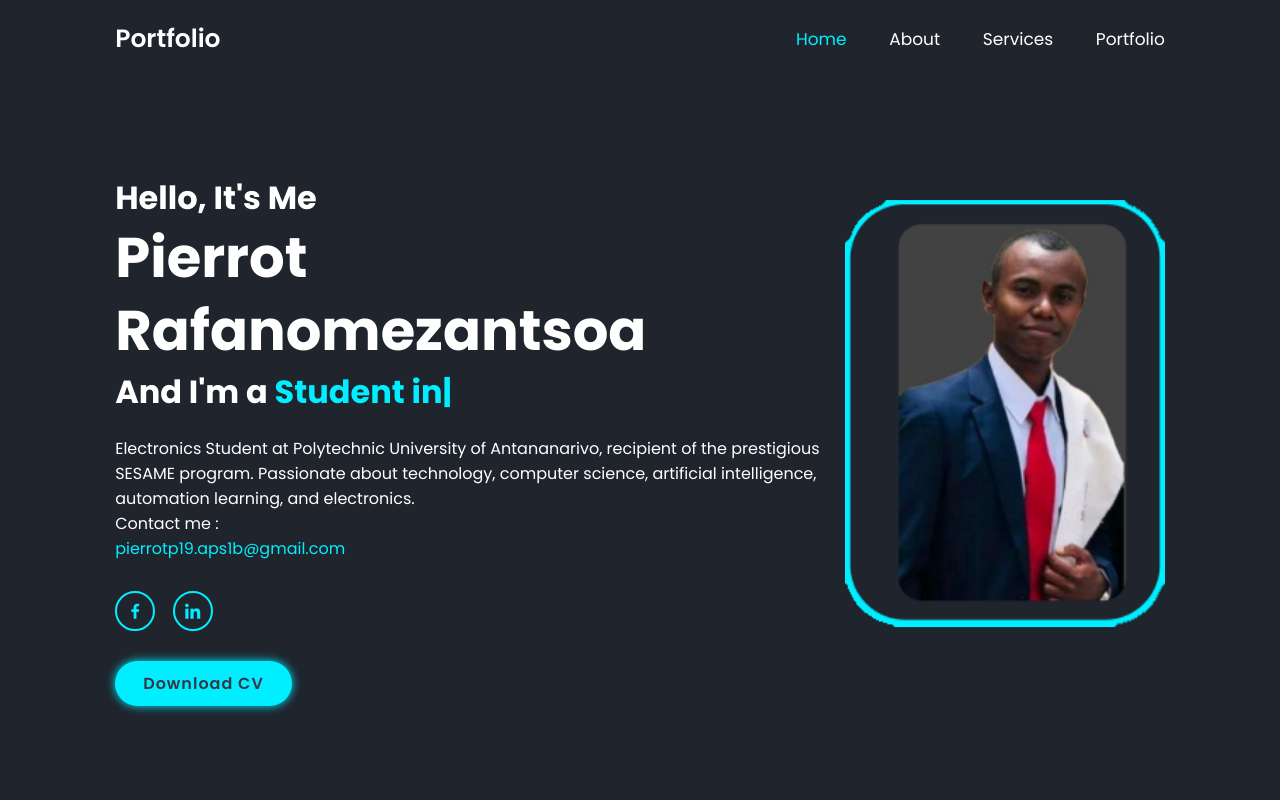
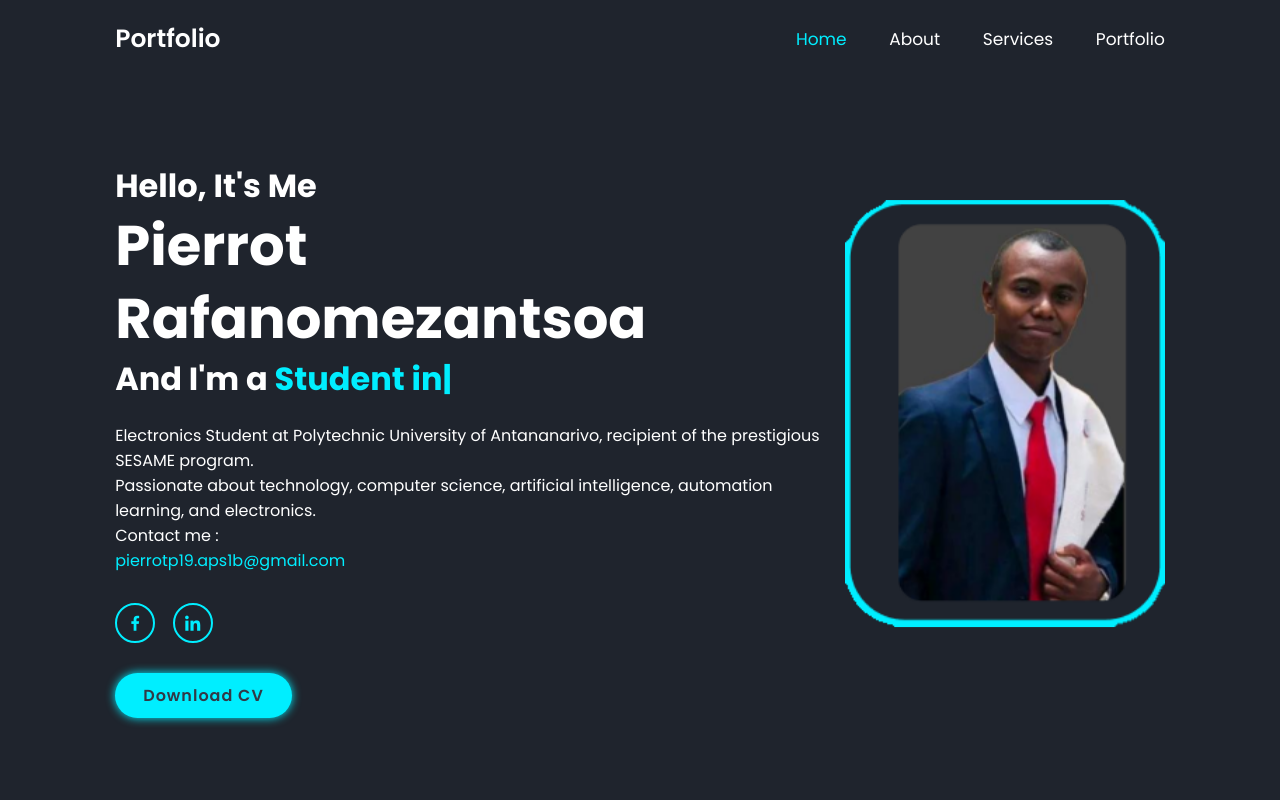
Before and after one commit to pierrotrafanomezantsoa/PierrotPortfolio, a plain HTML site: page index.html in a window 1280 px wide. Shown: the top 800 px of the page. Drawn offline with nearby package versions, Linux system fonts and the light colour scheme.

Commit message:
Update index.html

```diff
--- a/index.html
+++ b/index.html
@@ -35,7 +35,7 @@
       <h1>Pierrot Rafanomezantsoa</h1>
       <h3>And I'm a <span class="multiple-text"></span> </h3>
       <p>Electronics Student at Polytechnic University of Antananarivo, recipient of
-         the prestigious SESAME program. Passionate about technology, computer science, artificial intelligence,
+         the prestigious SESAME program.<br>  Passionate about technology, computer science, artificial intelligence,
          automation learning, and electronics.  <br>
         Contact me :</p><p style="color:#0ef;"> pierrotp19.aps1b@gmail.com</p>
 
```
